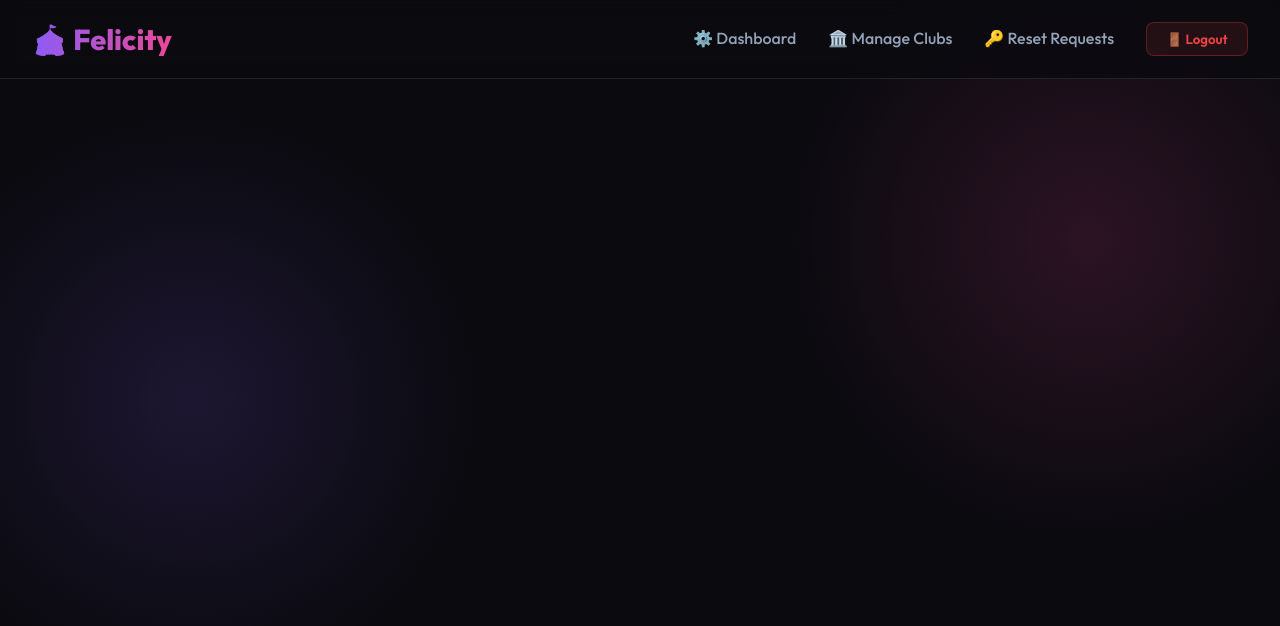
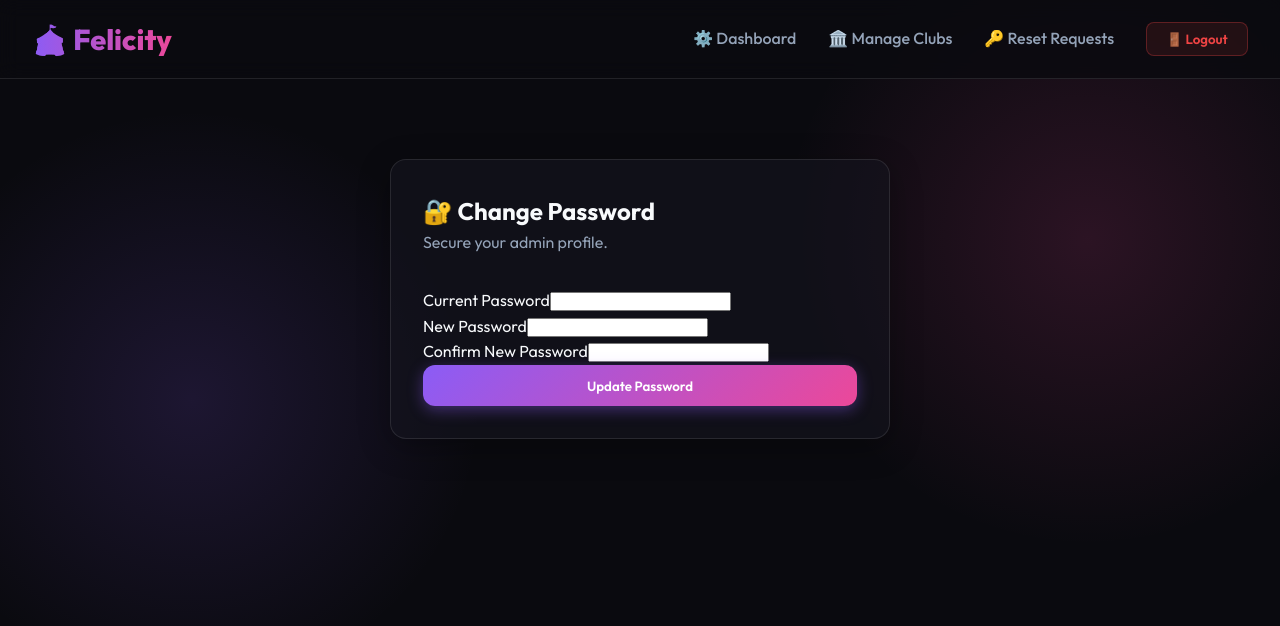
Before and after one commit to Sangameshwar-1/MERN-STACK, a React (Vite) app in the folder frontend/: page /change-password in a window 1280 px wide. Shown: the top 626 px of the page. Built offline with nearby package versions, Linux system fonts and the light colour scheme; sample sign-in values are in the browser's storage.

Commit message:
fix: Password resets bug and implement Change Password functionality

```diff
--- a/frontend/src/App.jsx
+++ b/frontend/src/App.jsx
@@ -8,10 +8,11 @@ import Signup from './pages/auth/Signup';
 import Onboarding from './pages/auth/Onboarding';
 
 import Dashboard from './pages/participant/Dashboard';
-import BrowseEvents from './pages/participant/BrowseEvents';
+import Profile from './pages/participant/Profile';
+import EventsList from './pages/participant/EventsList';
 import EventDetails from './pages/participant/EventDetails';
-import Profile from './pages/participant/Profile';
 import ClubsDirectory from './pages/participant/ClubsDirectory';
+import ViewTicket from './pages/participant/ViewTicket';
 
 import OrgDashboard from './pages/organizer/OrgDashboard';
 import OrgProfile from './pages/organizer/OrgProfile';
@@ -22,6 +23,7 @@ import Participants from './pages/organizer/Participants';
 import AdminDashboard from './pages/admin/AdminDashboard';
 import ManageOrganizers from './pages/admin/ManageOrganizers';
 import PasswordResets from './pages/admin/PasswordResets';
+import ChangePassword from './pages/auth/ChangePassword';
 
 function App() {
   return (
@@ -34,14 +36,17 @@ function App() {
               <Route path="/" element={<Navigate to="/events" replace />} />
               <Route path="/login" element={<Login />} />
               <Route path="/signup" element={<Signup />} />
-              <Route path="/events" element={<BrowseEvents />} />
+              <Route path="/events" element={<EventsList />} />
               <Route path="/events/:id" element={<EventDetails />} />
 
               {/* Participant Routes */}
               <Route path="/onboarding" element={<ProtectedRoute allowedRoles={['participant']}><Onboarding /></ProtectedRoute>} />
               <Route path="/dashboard" element={<ProtectedRoute allowedRoles={['participant']}><Dashboard /></ProtectedRoute>} />
-              <Route path="/profile" element={<ProtectedRoute allowedRoles={['participant']}><Profile /></ProtectedRoute>} />
-              <Route path="/organizers" element={<ProtectedRoute allowedRoles={['participant']}><ClubsDirectory /></ProtectedRoute>} />
+              <Route path="/participant/profile" element={<ProtectedRoute allowedRoles={['participant']}><Profile /></ProtectedRoute>} />
+              <Route path="/participant/clubs" element={<ProtectedRoute allowedRoles={['participant']}><ClubsDirectory /></ProtectedRoute>} />
+
+              <Route path="/ticket/:ticketId" element={<ProtectedRoute allowedRoles={['participant', 'organizer', 'admin']}><ViewTicket /></ProtectedRoute>} />
+              <Route path="/change-password" element={<ProtectedRoute allowedRoles={['participant', 'organizer', 'admin']}><ChangePassword /></ProtectedRoute>} />
 
               {/* Organizer Routes */}
               <Route path="/organizer" element={<ProtectedRoute allowedRoles={['organizer']}><OrgDashboard /></ProtectedRoute>} />
--- a/frontend/src/pages/admin/PasswordResets.jsx
+++ b/frontend/src/pages/admin/PasswordResets.jsx
@@ -25,7 +25,8 @@ const PasswordResets = () => {
     if (!window.confirm(`Are you sure you want to ${status} this request?`)) return;
     setProcessingId(id);
     try {
-      await api.put(`/admin/password-resets/${id}`, { status });
+      const action = status === 'approved' ? 'approve' : 'reject';
+      await api.put(`/admin/password-resets/${id}`, { action });
       fetchRequests(); // Refresh list
     } catch (error) {
       console.error('Action failed:', error);
--- /dev/null
+++ b/frontend/src/pages/auth/ChangePassword.jsx
@@ -0,0 +1,91 @@
+import { useState } from 'react';
+import api from '../../utils/api';
+import { useAuth } from '../../context/AuthContext';
+
+const ChangePassword = () => {
+  const { user } = useAuth();
+  const [currentPassword, setCurrentPassword] = useState('');
+  const [newPassword, setNewPassword] = useState('');
+  const [confirmPassword, setConfirmPassword] = useState('');
+  const [message, setMessage] = useState('');
+  const [error, setError] = useState('');
+  const [loading, setLoading] = useState(false);
+
+  const handleSubmit = async (e) => {
+    e.preventDefault();
+    setMessage('');
+    setError('');
+
+    if (newPassword !== confirmPassword) {
+      return setError('New passwords do not match');
+    }
+
+    if (newPassword.length < 6) {
+      return setError('New password must be at least 6 characters long');
+    }
+
+    setLoading(true);
+    try {
+      // The endpoint is the same for participants and organizers
+      const res = await api.put('/participants/change-password', {
+        currentPassword,
+        newPassword
+      });
+      setMessage(res.data.message || 'Password changed successfully!');
+      setCurrentPassword('');
+      setNewPassword('');
+      setConfirmPassword('');
+    } catch (err) {
+      setError(err.response?.data?.message || 'Failed to change password');
+    } finally {
+      setLoading(false);
+    }
+  };
+
+  return (
+    <div className="section animated-fade" style={{ display: 'flex', justifyContent: 'center', marginTop: '2rem' }}>
+      <div className="card glass-panel" style={{ width: '100%', maxWidth: '500px', padding: '2rem' }}>
+        <h2>🔐 Change Password</h2>
+        <p className="text-muted" style={{ marginBottom: '2rem' }}>Secure your {user?.role || 'account'} profile.</p>
+
+        {message && <div className="alert alert-success">{message}</div>}
+        {error && <div className="alert alert-error">{error}</div>}
+
+        <form onSubmit={handleSubmit}>
+          <div className="form-group">
+            <label>Current Password</label>
+            <input
+              type="password"
+              value={currentPassword}
+              onChange={e => setCurrentPassword(e.target.value)}
+              required
+            />
+          </div>
+          <div className="form-group">
+            <label>New Password</label>
+            <input
+              type="password"
+              value={newPassword}
+              onChange={e => setNewPassword(e.target.value)}
+              required
+            />
+          </div>
+          <div className="form-group">
+            <label>Confirm New Password</label>
+            <input
+              type="password"
+              value={confirmPassword}
+              onChange={e => setConfirmPassword(e.target.value)}
+              required
+            />
+          </div>
+          <button type="submit" className="btn-primary btn-full" disabled={loading}>
+            {loading ? 'Changing...' : 'Update Password'}
+          </button>
+        </form>
+      </div>
+    </div>
+  );
+};
+
+export default ChangePassword;
--- a/frontend/src/pages/organizer/OrgProfile.jsx
+++ b/frontend/src/pages/organizer/OrgProfile.jsx
@@ -1,4 +1,5 @@
 import { useState, useEffect } from 'react';
+import { Link } from 'react-router-dom';
 import api from '../../utils/api';
 import { useAuth } from '../../context/AuthContext';
 
@@ -90,6 +91,10 @@ const OrgProfile = () => {
           </button>
         </form>
       </div>
+
+      <div style={{ textAlign: 'center', marginTop: '2rem' }}>
+        <Link to="/change-password" className="btn-secondary">🔑 Change My Password</Link>
+      </div>
     </div>
   );
 };
--- a/frontend/src/pages/participant/Profile.jsx
+++ b/frontend/src/pages/participant/Profile.jsx
@@ -1,5 +1,5 @@
 import { useState, useEffect } from 'react';
-import { useNavigate } from 'react-router-dom';
+import { useNavigate, Link } from 'react-router-dom';
 import api from '../../utils/api';
 import { useAuth } from '../../context/AuthContext';
 
@@ -157,6 +157,10 @@ const Profile = () => {
           </div>
         </div>
       </div>
+
+      <div style={{ textAlign: 'center', marginTop: '2rem' }}>
+        <Link to="/change-password" className="btn-secondary">🔑 Change My Password</Link>
+      </div>
     </div>
   );
 };
```
